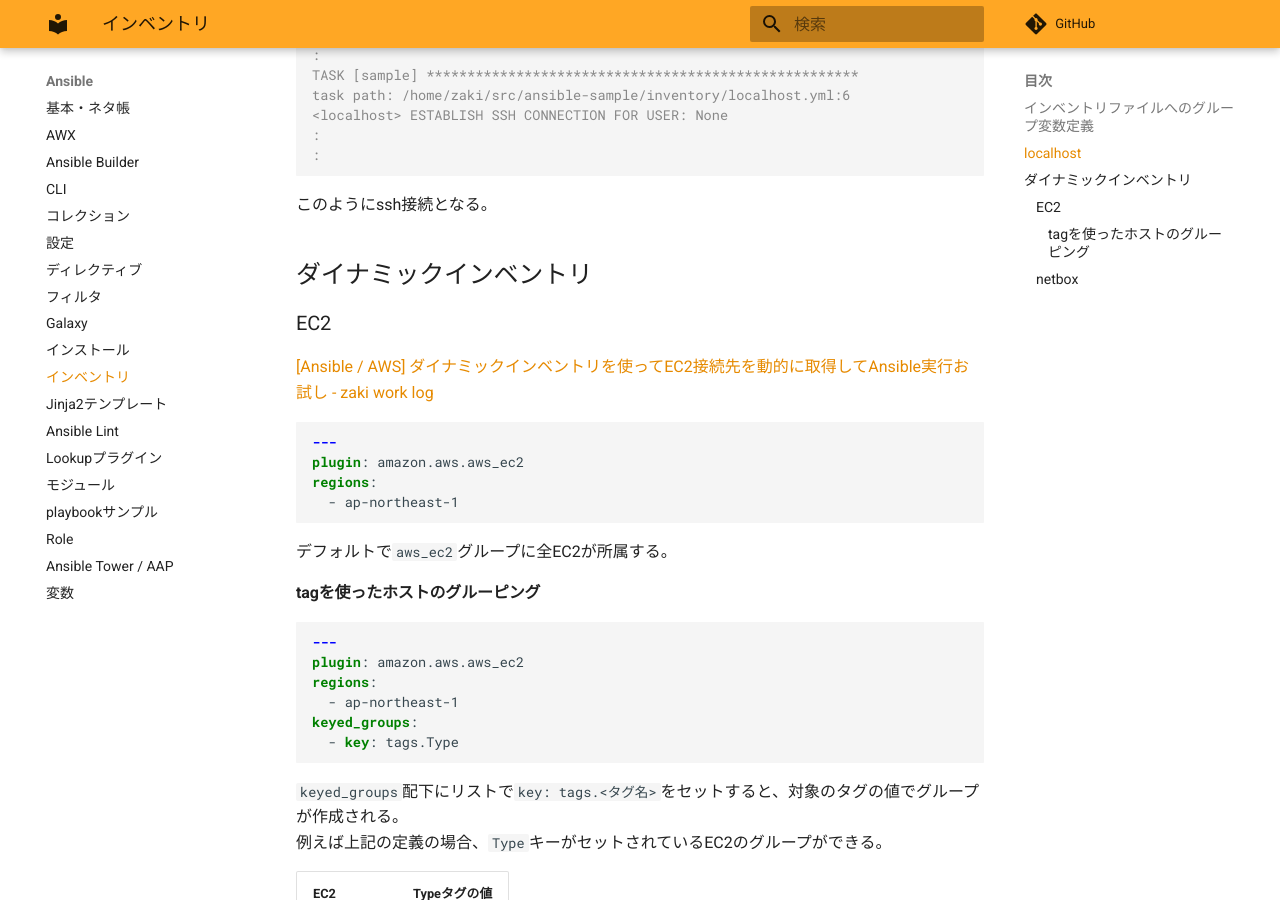
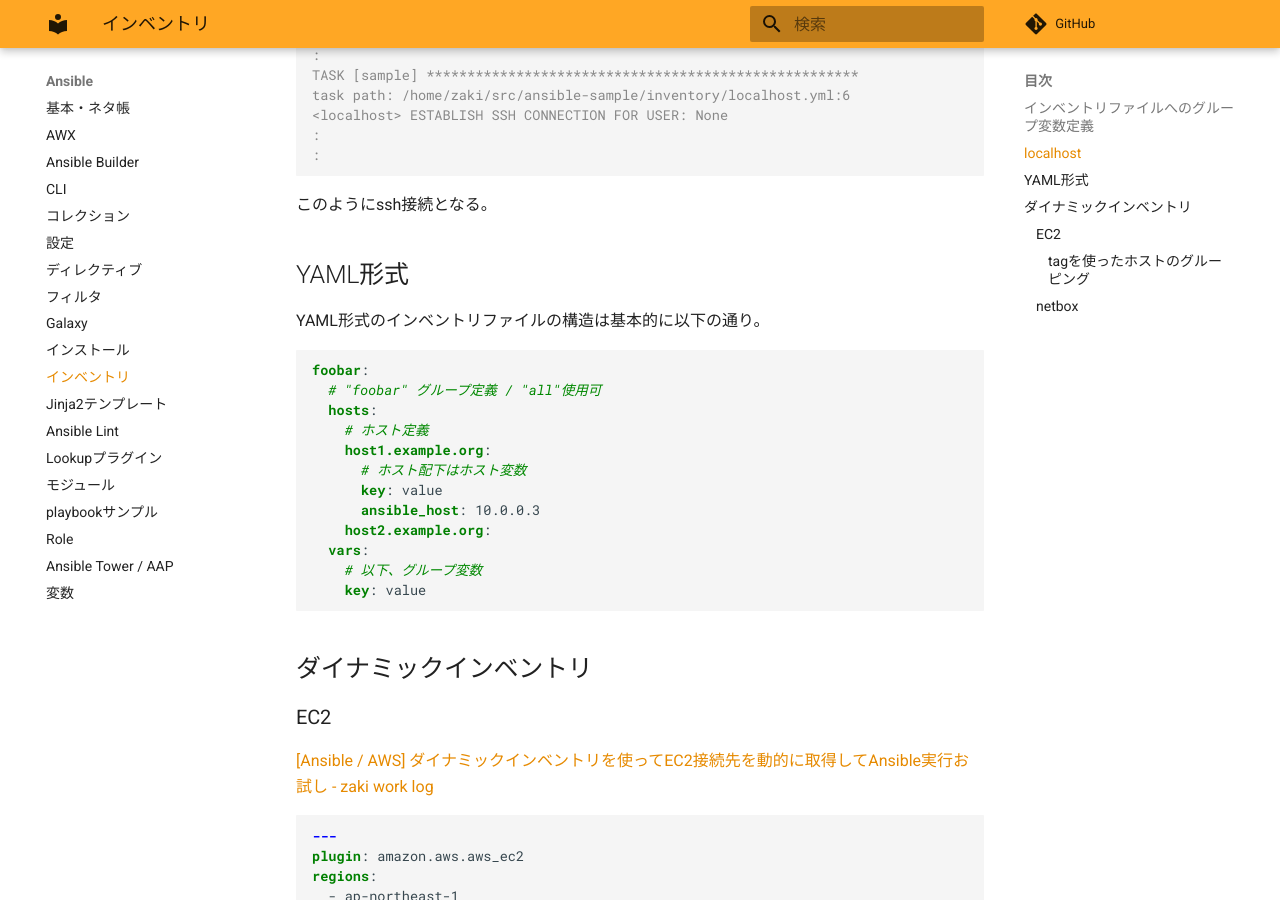
Before and after one commit to zaki-lknr/docs, an MkDocs documentation site: the page built from docs/Ansible/inventory.md, in a window 1280 px wide and 900 px high, scrolled down 1639 px. Built offline with MkDocs 1.6.1 and Material for MkDocs 9.7.7, drawn with Linux system fonts in a browser that asks for light colours; comment, search, counter and statistics services are not loaded.

Commit message:
add: ansible/inventory: YAML形式インベントリファイル

````diff
--- a/docs/Ansible/inventory.md
+++ b/docs/Ansible/inventory.md
@@ -81,6 +81,25 @@ task path: /home/zaki/src/ansible-sample/inventory/localhost.yml:6
 
 このようにssh接続となる。
 
+## YAML形式
+
+YAML形式のインベントリファイルの構造は基本的に以下の通り。
+
+```yaml
+foobar:
+  # "foobar" グループ定義 / "all"使用可
+  hosts:
+    # ホスト定義
+    host1.example.org:
+      # ホスト配下はホスト変数
+      key: value
+      ansible_host: 10.0.0.3
+    host2.example.org:
+  vars:
+    # 以下、グループ変数
+    key: value
+```
+
 ## ダイナミックインベントリ
 
 ### EC2
````
